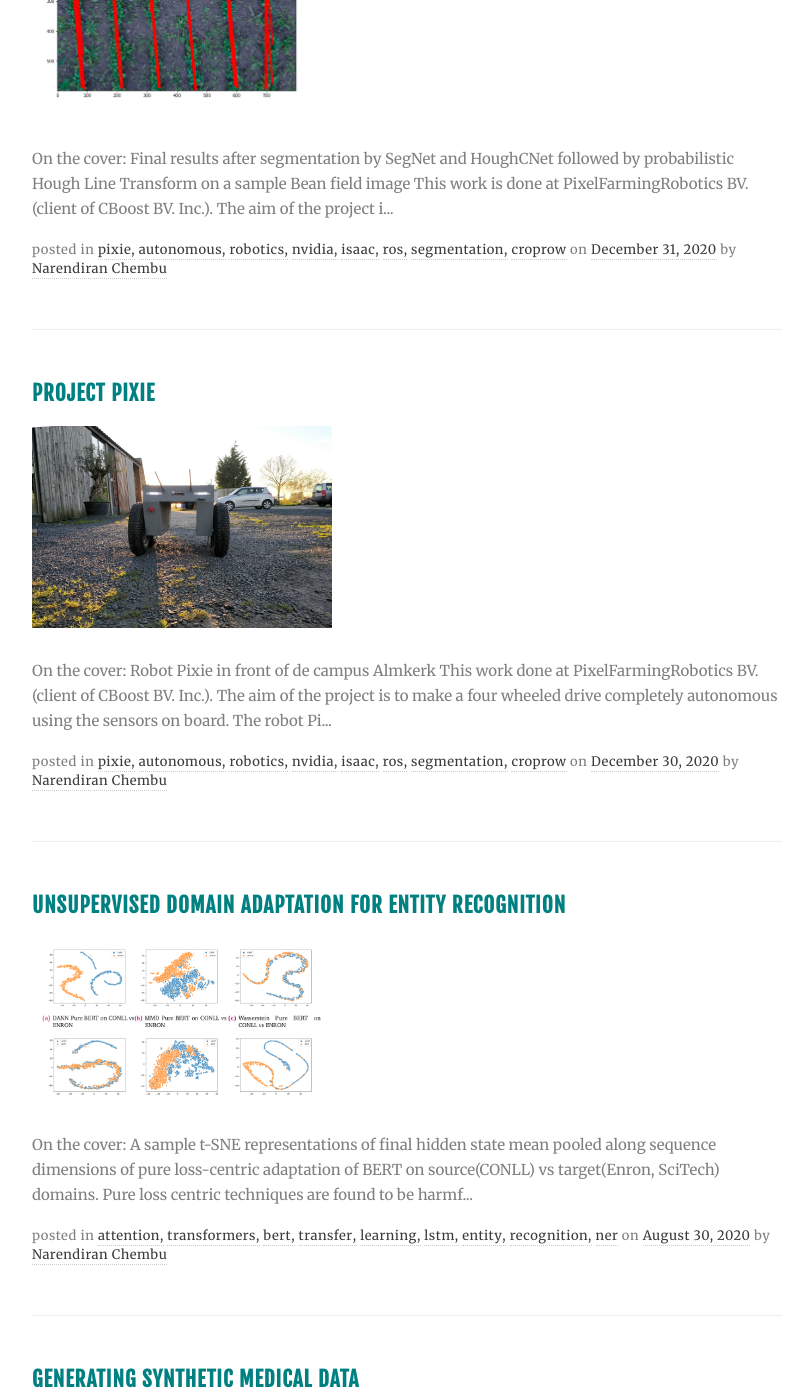
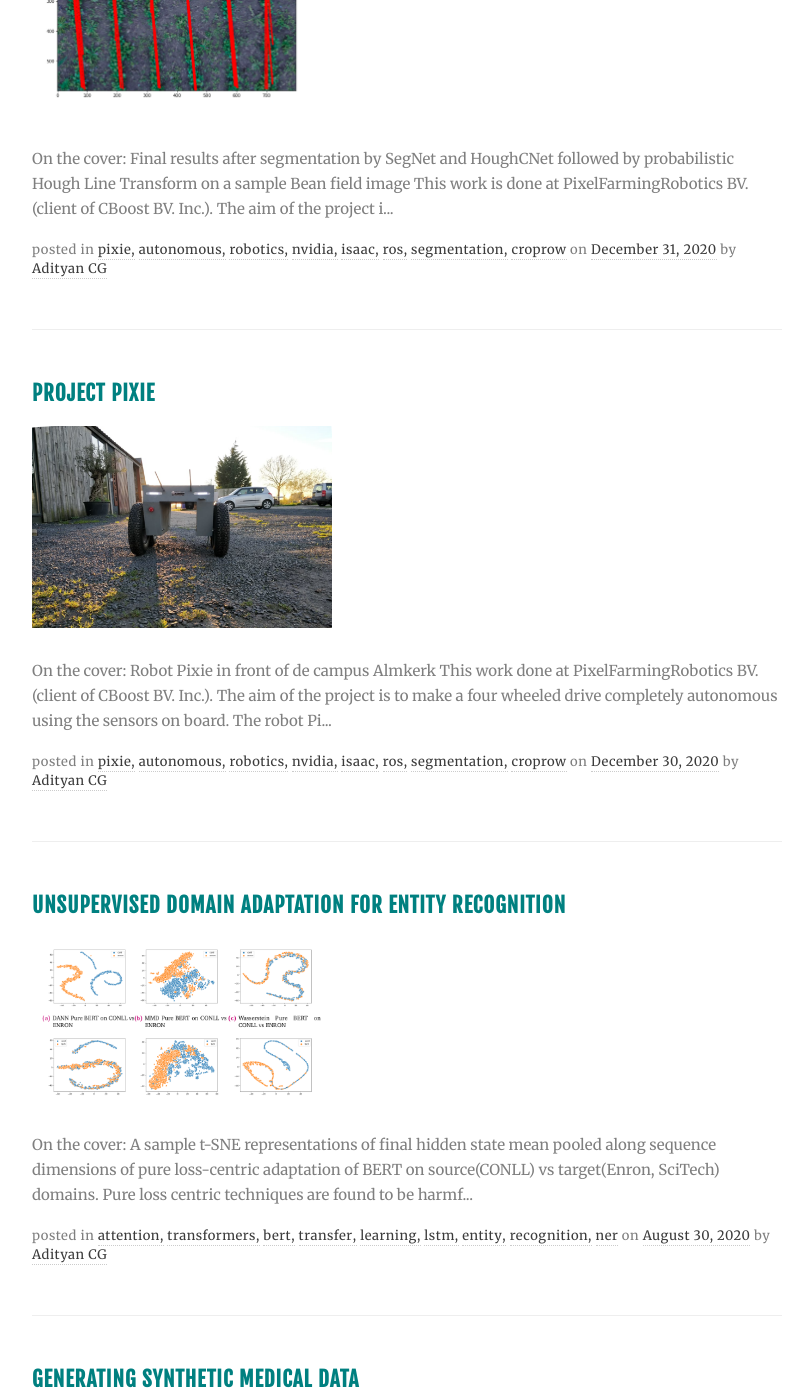
Before and after one commit to cgadityan/cgadityan.github.io, a Jekyll site: the page built from _pages/projects.html, in a window 1280 px wide and 1400 px high, scrolled down 893 px. Shown: the whole window, without its empty margins (233-1041 px from the left). Built offline with Jekyll 4.4.1, drawn with Linux system fonts in a browser that asks for light colours; nearby versions of some CDN libraries; some of the changed text lies outside the part shown.

Commit message:
changing configs

```diff
--- a/_config.yml
+++ b/_config.yml
@@ -1,4 +1,4 @@
-title: Narendiran Chembu
+title: Adityan Chembu
 # logo: "images/logo.svg" # You can add own logo image.
 logo: images/cg_logo.png
 description: Personal Website
@@ -7,7 +7,7 @@ url: "" # The base hostname & protocol for your site, e.g. http://example.com
 
 # Author Settings
 author:
-  name: Narendiran Chembu
+  name: Adityan CG
   # bio: Hi, my name is Narendiran Chembu.
 
 # Contact links
```
